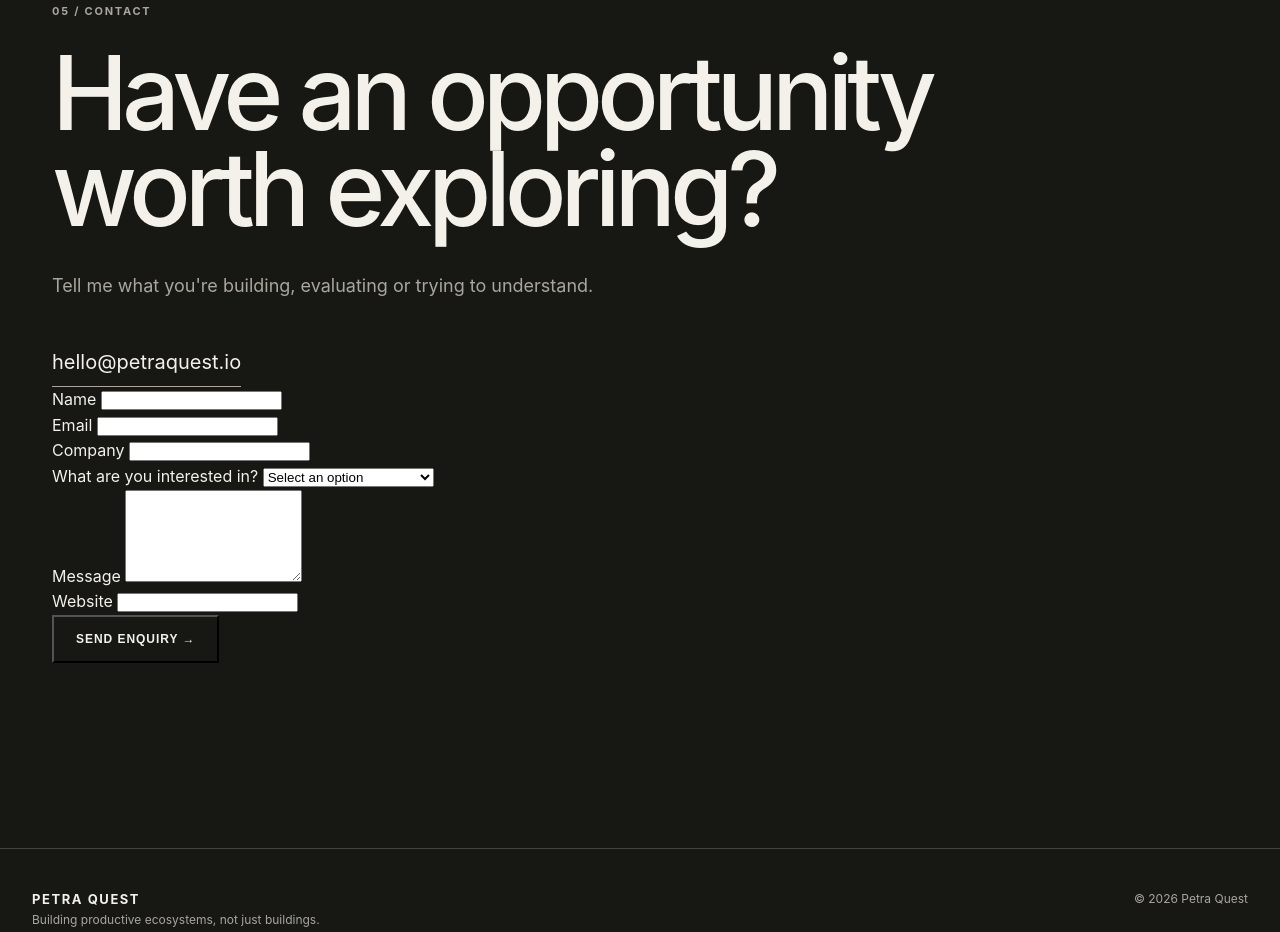
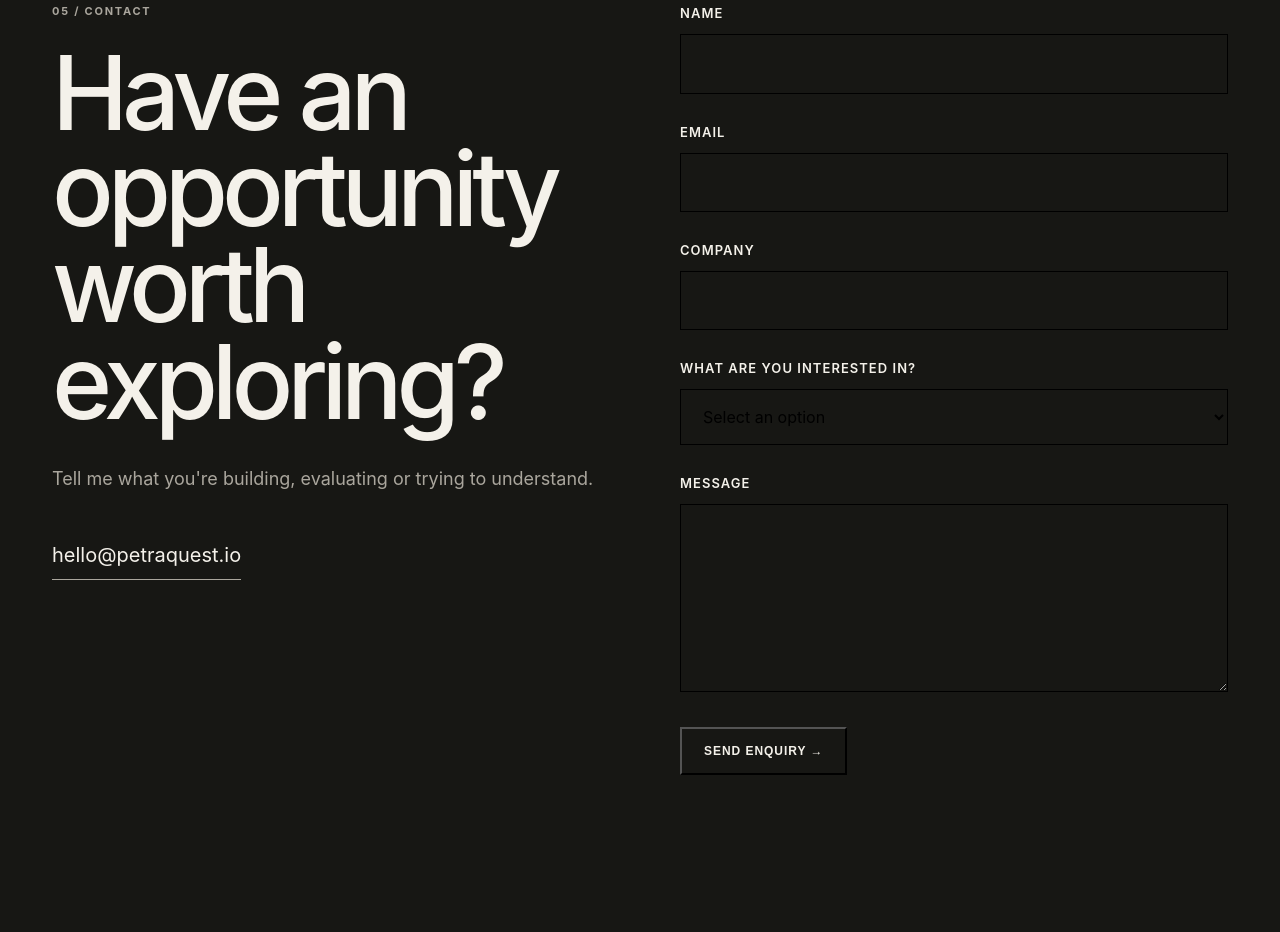
Before and after one commit to petraquest/petraquest, a website: page public/index.html in a window 1280 px wide. Shown: the part 5349-6281 px from the top of the page. Drawn offline with Linux system fonts and the light colour scheme.

Commit message:
Update styles.css

```diff
--- a/public/public/styles.css
+++ b/public/public/styles.css
@@ -570,3 +570,120 @@
   }
 
 }
+/* CONTACT FORM */
+
+.contact-inner {
+  display: grid;
+  grid-template-columns: 1fr 1fr;
+  gap: 80px;
+  align-items: start;
+}
+
+.contact-intro {
+  max-width: 560px;
+}
+
+.contact-form {
+  width: 100%;
+  max-width: 620px;
+}
+
+.form-field {
+  margin-bottom: 28px;
+}
+
+.form-field label {
+  display: block;
+  margin-bottom: 10px;
+  font-size: 13px;
+  font-weight: 600;
+  letter-spacing: 0.08em;
+  text-transform: uppercase;
+}
+
+.form-field input,
+.form-field select,
+.form-field textarea {
+  width: 100%;
+  box-sizing: border-box;
+  padding: 16px 18px;
+  border: 1px solid currentColor;
+  border-radius: 0;
+  background: transparent;
+  font: inherit;
+  font-size: 16px;
+  outline: none;
+}
+
+.form-field textarea {
+  resize: vertical;
+  min-height: 150px;
+}
+
+.form-field input:focus,
+.form-field select:focus,
+.form-field textarea:focus {
+  box-shadow: 0 0 0 2px currentColor;
+}
+
+.form-field select {
+  cursor: pointer;
+}
+
+.form-honeypot {
+  position: absolute;
+  left: -9999px;
+  width: 1px;
+  height: 1px;
+  overflow: hidden;
+}
+
+.contact-form button {
+  cursor: pointer;
+}
+
+.contact-form button:disabled {
+  opacity: 0.6;
+  cursor: wait;
+}
+
+.form-status {
+  min-height: 24px;
+  margin-top: 20px;
+  font-size: 15px;
+  line-height: 1.5;
+}
+
+.form-status[data-state="success"] {
+  font-weight: 600;
+}
+
+.form-status[data-state="error"] {
+  font-weight: 600;
+}
+
+
+/* CONTACT FORM — MOBILE */
+
+@media (max-width: 768px) {
+
+  .contact-inner {
+    grid-template-columns: 1fr;
+    gap: 55px;
+  }
+
+  .contact-form {
+    max-width: none;
+  }
+
+  .form-field {
+    margin-bottom: 24px;
+  }
+
+  .form-field input,
+  .form-field select,
+  .form-field textarea {
+    padding: 15px;
+  }
+
+}
```
